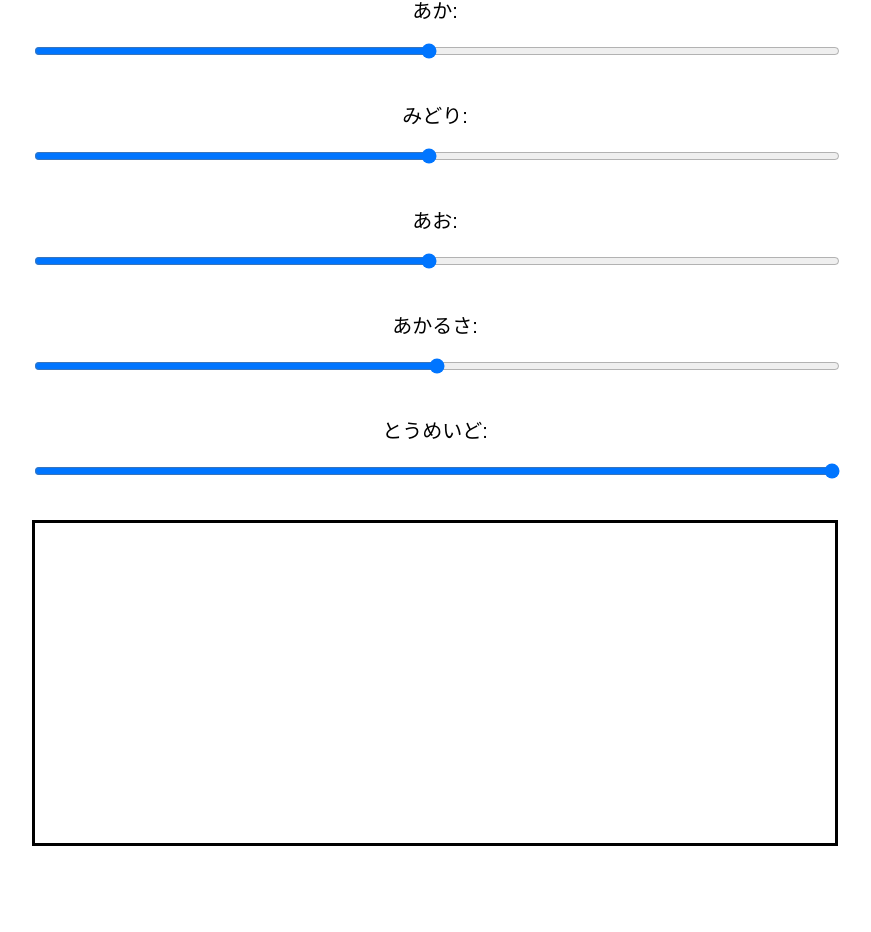
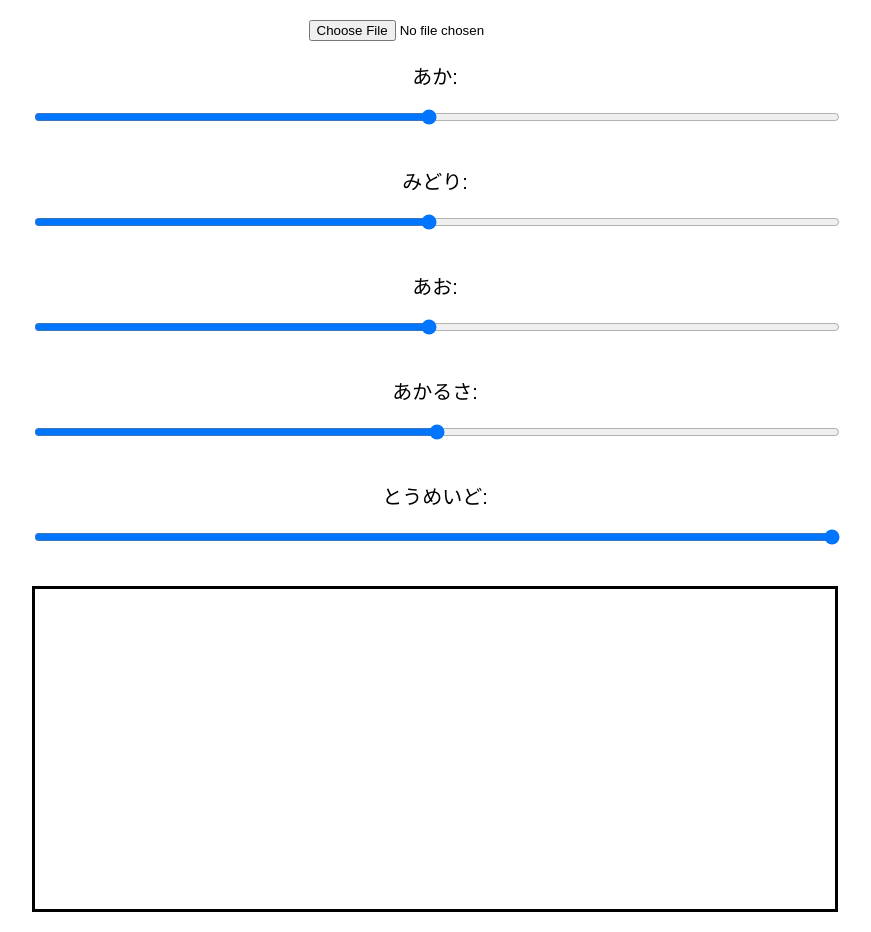
Before and after one commit to takushino19890913/color-tool, a plain HTML site: page index.html in a window 1280 px wide. Shown: the whole page, without its empty margins (205-1076 px from the left). Before the commit the page ends 846 px from the top, so only its background shows below. Drawn offline with Linux system fonts and the light colour scheme.

Commit message:
fixed the scroll issue

```diff
--- a/styles.css
+++ b/styles.css
@@ -2,15 +2,18 @@ body {
     font-family: 'Arial', sans-serif;
     display: flex;
     justify-content: center;
-    align-items: center;
-    height: 100vh;
+    align-items: flex-start;  /* centerからflex-startに変更 */
+    height: 100%;  /* vhから%に変更 */
     margin: 0;
     background: white;
-}
+    padding: 20px;  /* 必要に応じて追加 */
+    box-sizing: border-box;  /* 追加 */
+  }
 
-#app {
+  #app {
     text-align: center;
-}
+    height: auto;  /* 追加 */
+  }
 
 input[type=range] {
     width: 100%;
```
